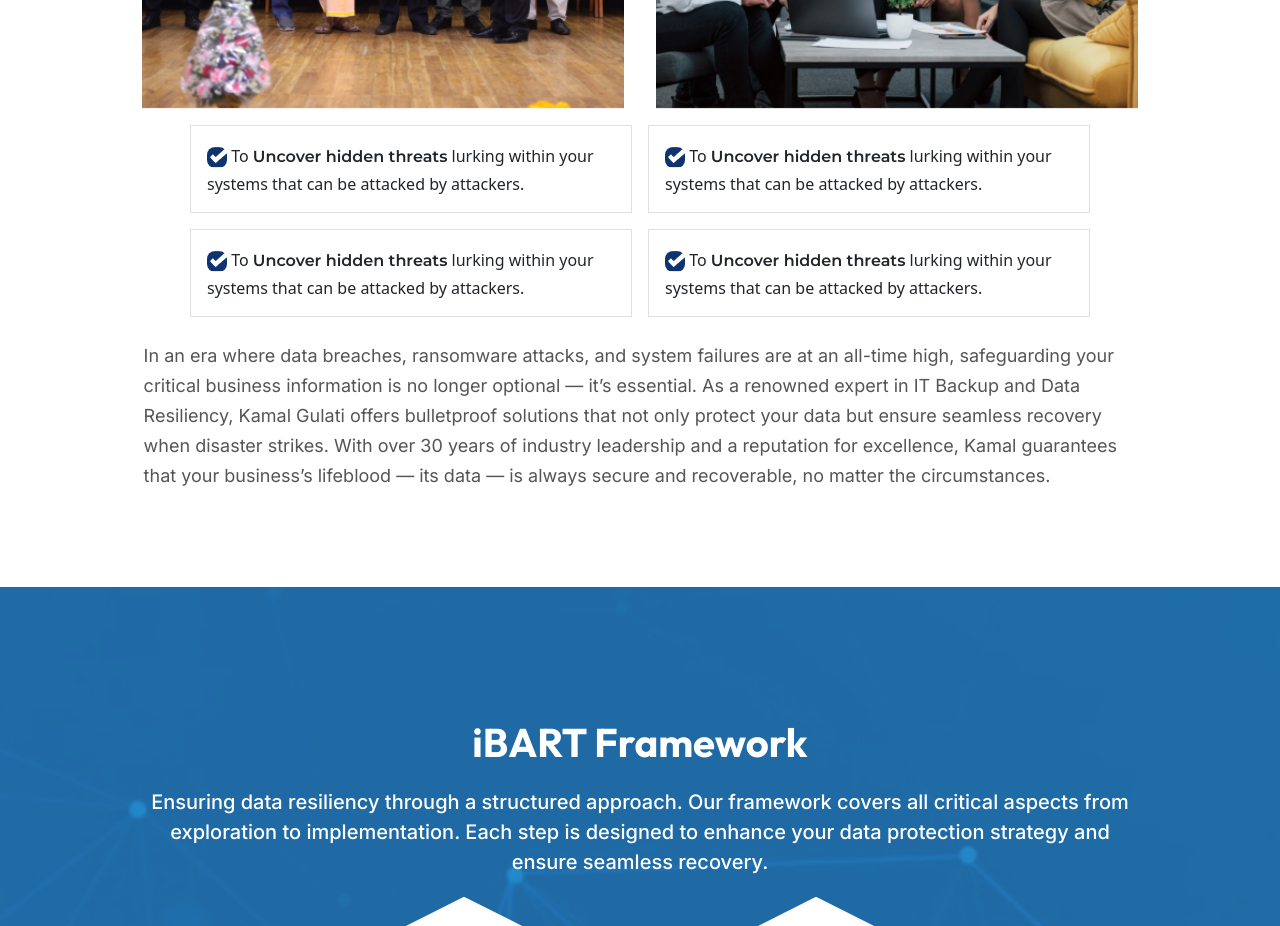
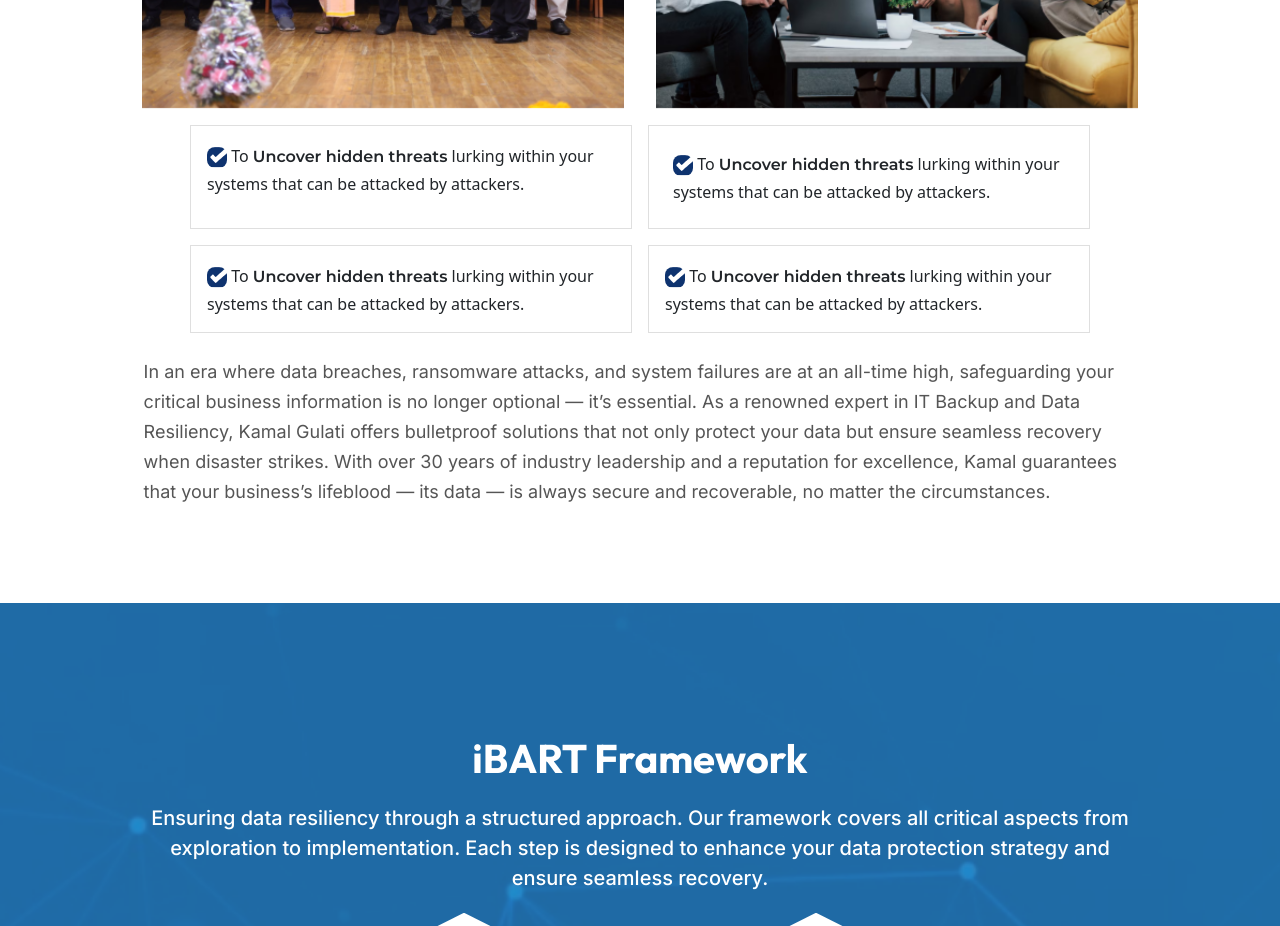
Before and after one commit to arunacharya1603/clone-kamalGulati, a plain HTML site: page index.html in a window 1280 px wide. Shown: the part 2120-3046 px from the top of the page. Drawn offline with nearby package versions, Linux system fonts and the light colour scheme.

Commit message:
Update index.html

```diff
--- a/index.html
+++ b/index.html
@@ -160,7 +160,7 @@
             </div>
           </div>
           <div class="card w-100 rounded-0 input-card">
-            <div class="card-body">
+            <div class="card-body cardd-body">
               <!-- <input type="checkbox"> To <span>Safeguard your brand's reputation</span> by proactively addressing
               security
               vulnerabilities.</input> -->
```
